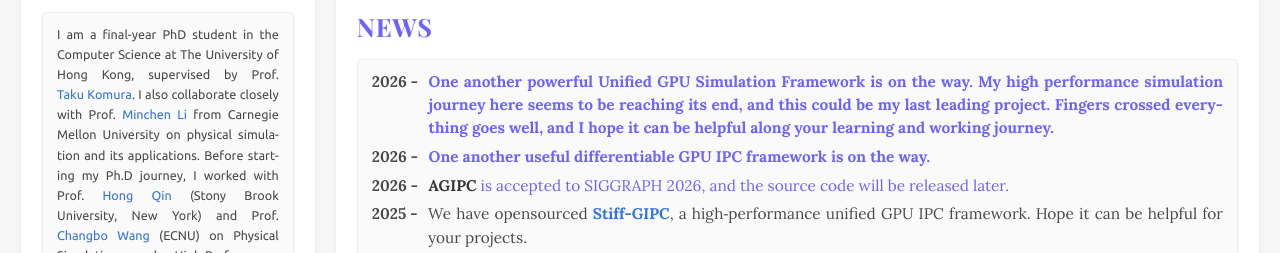
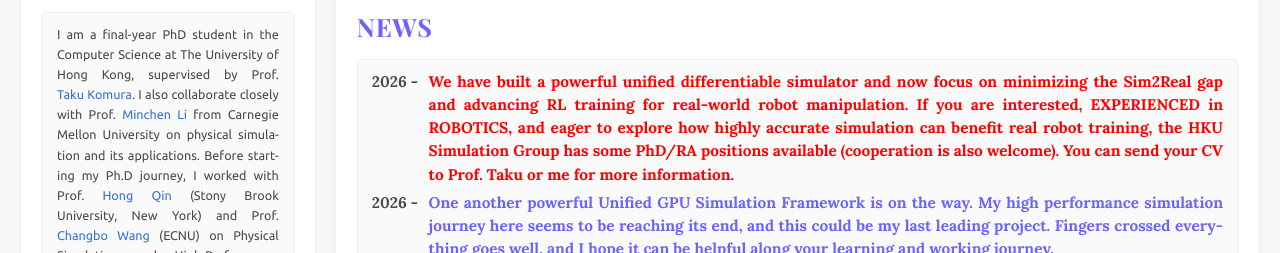
Before and after one commit to KemengHuang/KemengHuang.github.io, a plain HTML site: page index.html in a window 1280 px wide. Shown: the part 544-797 px from the top of the page. Drawn offline with nearby package versions, Linux system fonts and the light colour scheme.

Commit message:
add PhD openings news entry

```diff
--- a/index.html
+++ b/index.html
@@ -64,6 +64,7 @@
               <article class="card-content article" role="article">
                 <div class="divider-dot"><span></span></div>
                 <div class="content">
+
                   <p class="serif-body">
                     <strong><span class="text-important">We are currently developing the libuipc library.
                     If you are interested in this project and would like to contribute to the development of this important library, please send me an email.
@@ -83,6 +84,15 @@
                     <strong><span class="text-accent">NEWS</span></strong>
                   </h3>
                   <div class="entry-list soft-box news-list">
+
+                    <p>
+                      <span class="entry-date">2026 -</span>
+                      <span class="entry-text"><strong><span class="text-important">We have built a powerful unified differentiable simulator and now focus on minimizing the Sim2Real gap and advancing RL training for real-world robot manipulation.
+                        If you are interested, EXPERIENCED in ROBOTICS, and eager to explore how highly accurate simulation can benefit real robot training, the HKU Simulation Group has some PhD/RA positions available (cooperation is also welcome).
+                        You can send your CV to Prof. Taku or me for more information.</span></strong></span>
+                    </p>
+
+
                     <p>
                       <span class="entry-date">2026 -</span>
                       <span class="entry-text"><strong><span class="text-accent">One another powerful Unified GPU Simulation Framework is on the way.
@@ -91,7 +101,7 @@
                     </p>
                     <p>
                       <span class="entry-date">2026 -</span>
-                      <span class="entry-text"><strong><span class="text-accent">One another useful differentiable GPU IPC framework is on the way.</span></strong></span>
+                      <span class="entry-text"><strong><span class="text-accent">DiffGIPC is done, and the source code will be released later.</span></strong></span>
                     </p>
                     <p>
                       <span class="entry-date">2026 -</span>
```
